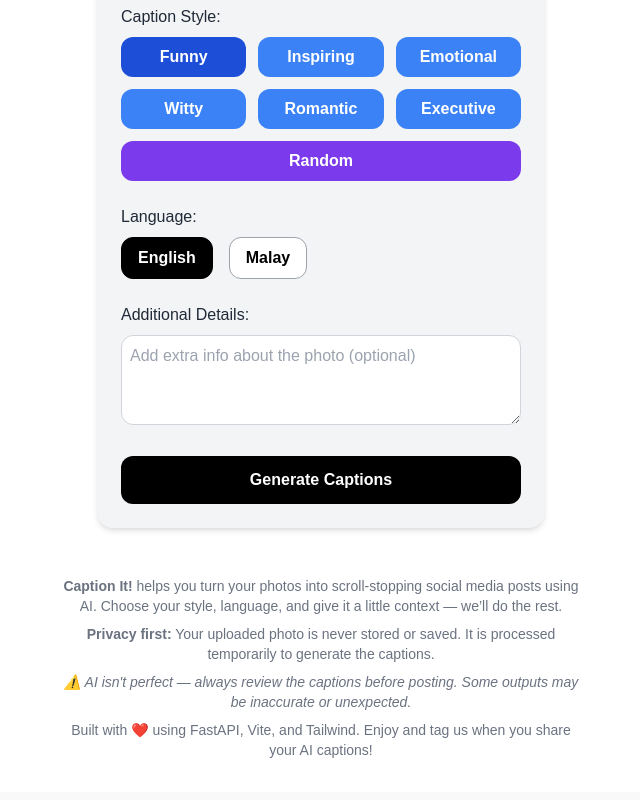
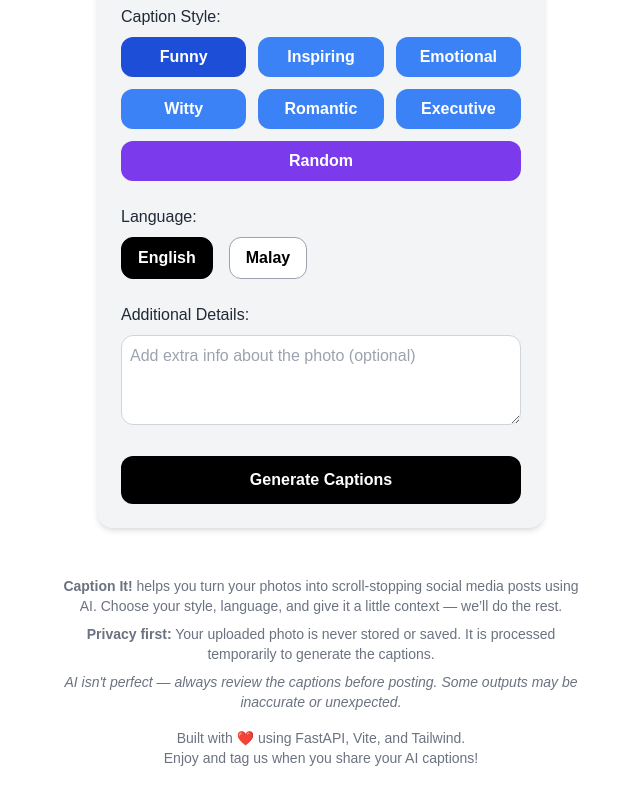
Before and after one commit to bobvisavisual/captionthis, a React (Vite) app in the folder frontend/: page / in a window 1280 px wide. Shown: the part 347-1147 px from the top of the page, without its empty margins (319-959 px from the left). Built offline with nearby package versions, Linux system fonts and the light colour scheme.

Commit message:
Update App.jsx

```diff
--- a/frontend/src/App.jsx
+++ b/frontend/src/App.jsx
@@ -218,11 +218,11 @@ function App() {
         <p className="mb-2">
           <strong>Privacy first:</strong> Your uploaded photo is never stored or saved. It is processed temporarily to generate the captions.
         </p>
-        <p className="mb-2 italic">
-          ⚠️ AI isn't perfect — always review the captions before posting. Some outputs may be inaccurate or unexpected.
+        <p className="mb-4 italic">
+          AI isn't perfect — always review the captions before posting. Some outputs may be inaccurate or unexpected.
         </p>
         <p>
-          Built with ❤️ using FastAPI, Vite, and Tailwind. Enjoy and tag us when you share your AI captions!
+          Built with ❤️ using FastAPI, Vite, and Tailwind.<br />Enjoy and tag us when you share your AI captions!
         </p>
       </footer>
 
```
